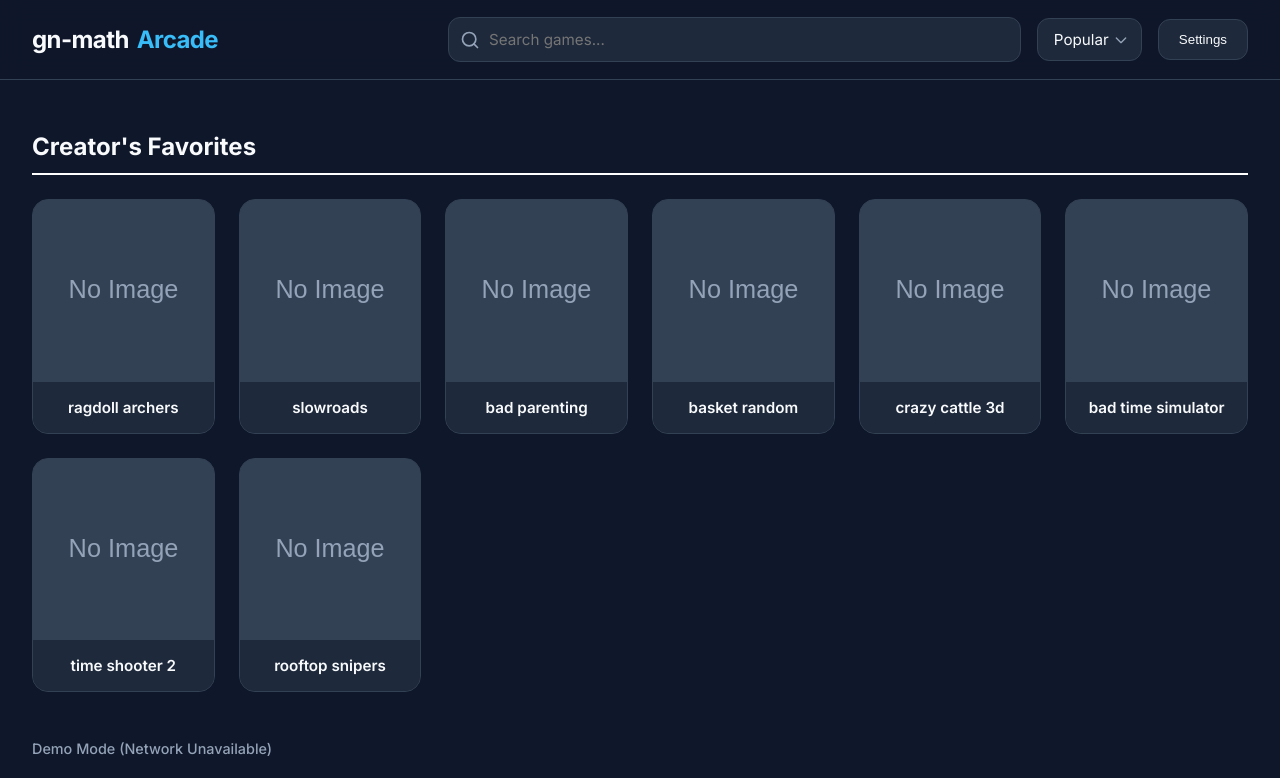
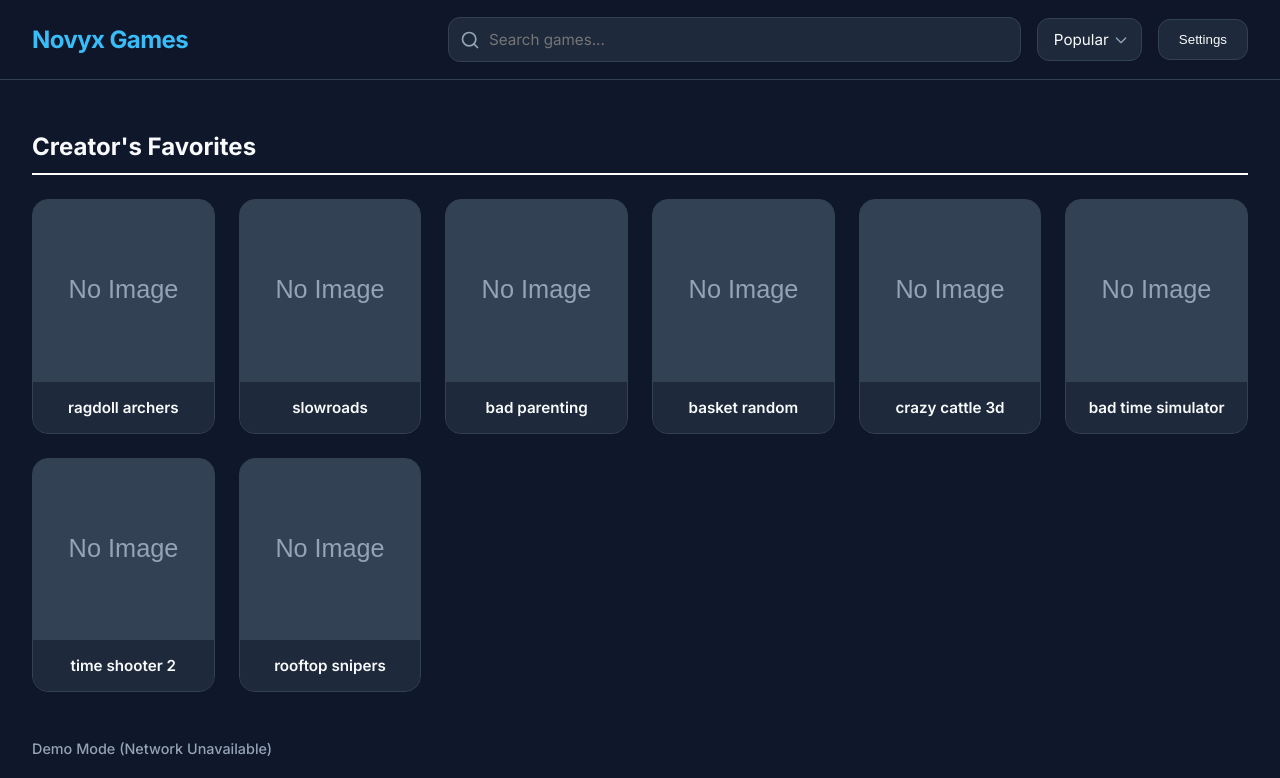
Before and after one commit to kamleshlalan19-droid/kamgames, a plain HTML site: page index.html in a window 1280 px wide. Shown: the top 778 px of the page. Drawn offline with Linux system fonts and the light colour scheme; no server answers.

Commit message:
Update index.html

```diff
--- a/index.html
+++ b/index.html
@@ -3,7 +3,7 @@
 <head>
   <meta charset="utf-8" />
   <meta name="viewport" content="width=device-width, initial-scale=1" />
-  <title>gn-math — Premium Arcade</title>
+  <title>NovyxGams</title>
   <link rel="preconnect" href="https://fonts.googleapis.com">
   <link rel="preconnect" href="https://fonts.gstatic.com" crossorigin>
   <link href="https://fonts.googleapis.com/css2?family=Inter:wght@300;400;500;600;700&display=swap" rel="stylesheet">
@@ -579,7 +579,7 @@
   <header>
     <div class="header-content">
       <a href="#" class="logo" onclick="location.reload(); return false;">
-        gn-math <span>Arcade</span>
+        <span>Novyx Games</span>
       </a>
       <div class="controls-wrapper">
         <div class="search-container">
```
